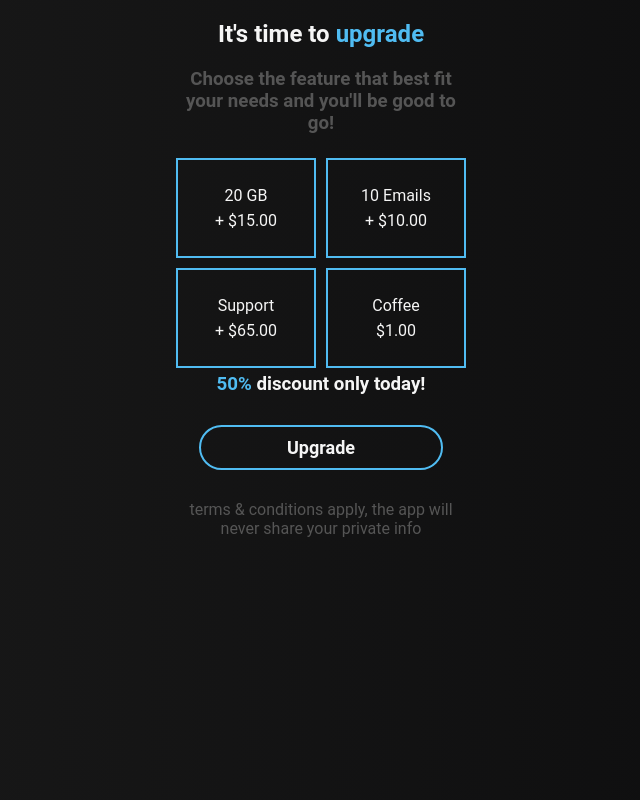
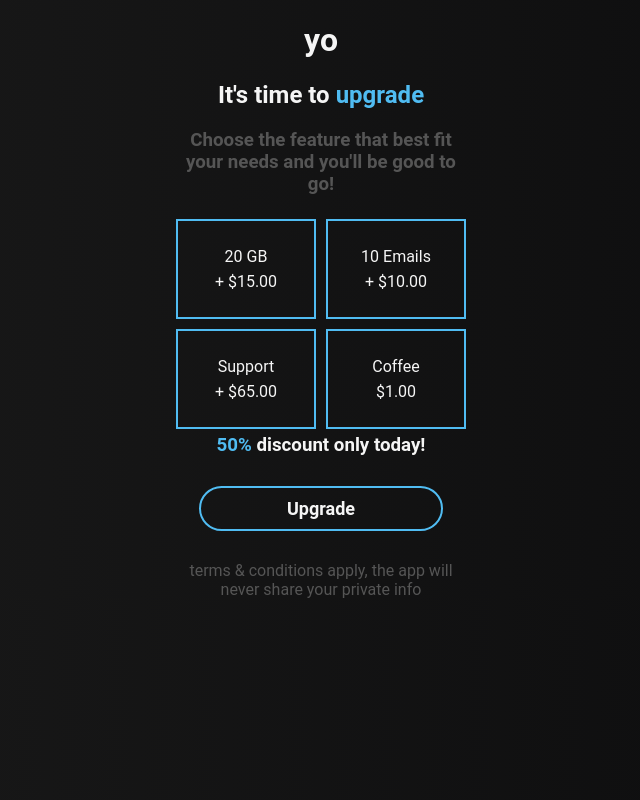
Before and after one commit to King-smasher26/persist-ventures-internship, a React (Create React App) app: page / in a window 1280 px wide. Shown: the whole page, without its empty margins (319-959 px from the left). Built offline with nearby package versions, Linux system fonts and the light colour scheme.

Commit message:
build test

```diff
--- a/src/App.js
+++ b/src/App.js
@@ -4,6 +4,7 @@ import Customcheckbox from './Components.js/Customcheckbox';
 function App() {
   return (
     <div className="App">
+      <h1>yo</h1>
       <Customcheckbox/>
     </div>
   );
```
